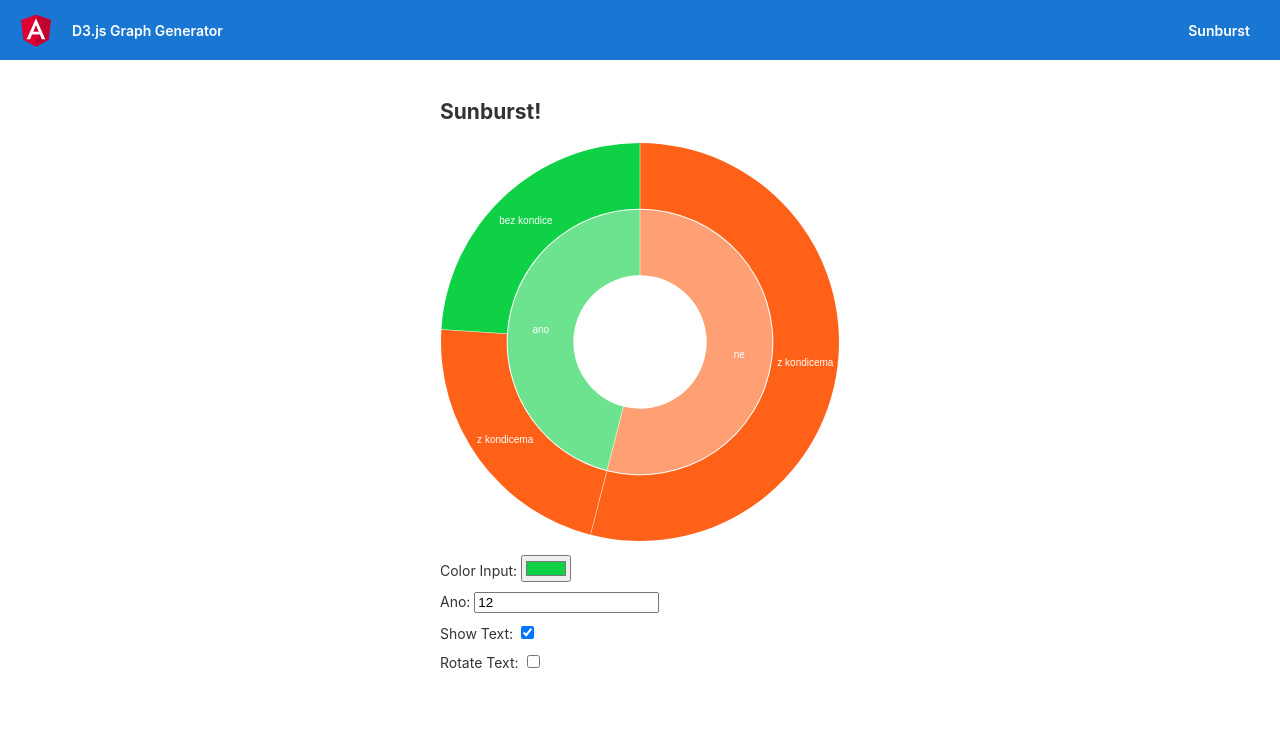
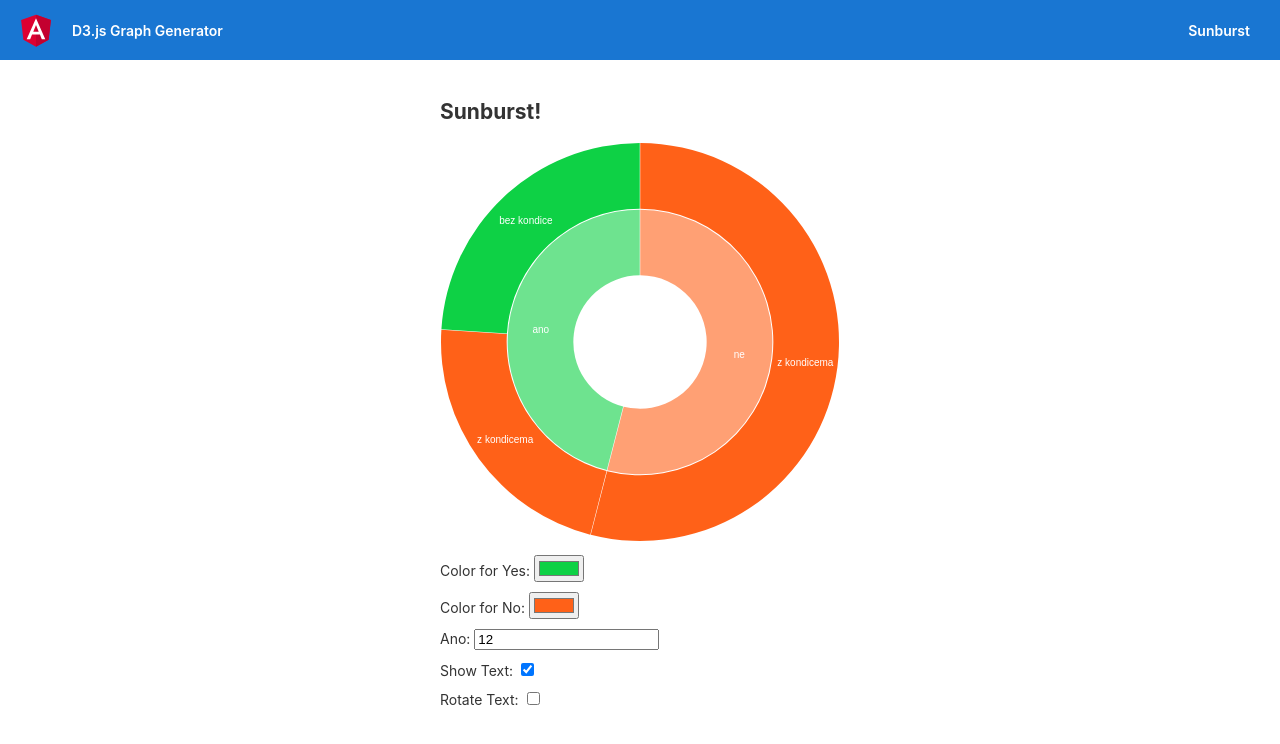
Before and after one commit to Marcel-Hrnecek/angular-d3js-generator, an Angular app: page /sunburst in a window 1280 px wide. Shown: the top 744 px of the page. Built offline with nearby package versions, Linux system fonts and the light colour scheme.

Commit message:
add second color input

```diff
--- a/src/app/sunburst/sunburst-settings/sunburst-settings.component.html
+++ b/src/app/sunburst/sunburst-settings/sunburst-settings.component.html
@@ -1,6 +1,11 @@
 <div class="input-field">
-  <label for="color-input">Color Input: </label>
-  <input type="color" [ngModel]="ano_color" (ngModelChange)="updateYesColor($event)" id="color-input">
+  <label for="color-yes-input">Color for Yes: </label>
+  <input type="color" [ngModel]="yes_color" (ngModelChange)="updateYesColor($event)" id="color-yes-input">
+</div>
+
+<div class="input-field">
+  <label for="color-no-input">Color for No: </label>
+  <input type="color" [ngModel]="no_color" (ngModelChange)="updateNoColor($event)" id="color-no-input">
 </div>
 
 <div class="input-field">
--- a/src/app/sunburst/sunburst-settings/sunburst-settings.component.ts
+++ b/src/app/sunburst/sunburst-settings/sunburst-settings.component.ts
@@ -9,7 +9,8 @@ import {ChartDataService} from "../../services/chart-data.service";
 export class SunburstSettingsComponent implements OnInit {
 
   data: any;
-  ano_color: string;
+  yes_color: string;
+  no_color: string;
   real_ano_value: number;
 
   constructor(
@@ -21,7 +22,8 @@ export class SunburstSettingsComponent implements OnInit {
     this.chartDataService.sunburstData$
       .subscribe(data => {
         this.data = data;
-        this.ano_color = this.data.children[0].color;
+        this.yes_color = this.data.children[0].color;
+        this.no_color = this.data.children[1].color;
         this.real_ano_value = this.data.children[0].children[1].value;
 
       });
@@ -32,17 +34,22 @@ export class SunburstSettingsComponent implements OnInit {
   }
 
   updateYesColor(newColor: string) {
-    this.updateYesColorData(this.data, newColor);
+    this.updateColorData(this.data, newColor, 'yes');
     this.updateData();
   }
 
-  private updateYesColorData(data, newColor: string) {
+  updateNoColor(newColor: string) {
+    this.updateColorData(this.data, newColor, 'no');
+    this.updateData();
+  }
+
+  private updateColorData(data, newColor: string, type: string) {
     data.children.forEach(dataPoint => {
-      if (dataPoint.color_type === 'yes') {
+      if (dataPoint.color_type === type) {
         dataPoint.color = newColor;
       }
       if (dataPoint.children) {
-        this.updateYesColorData(dataPoint, newColor);
+        this.updateColorData(dataPoint, newColor, type);
       }
     });
   }
```
